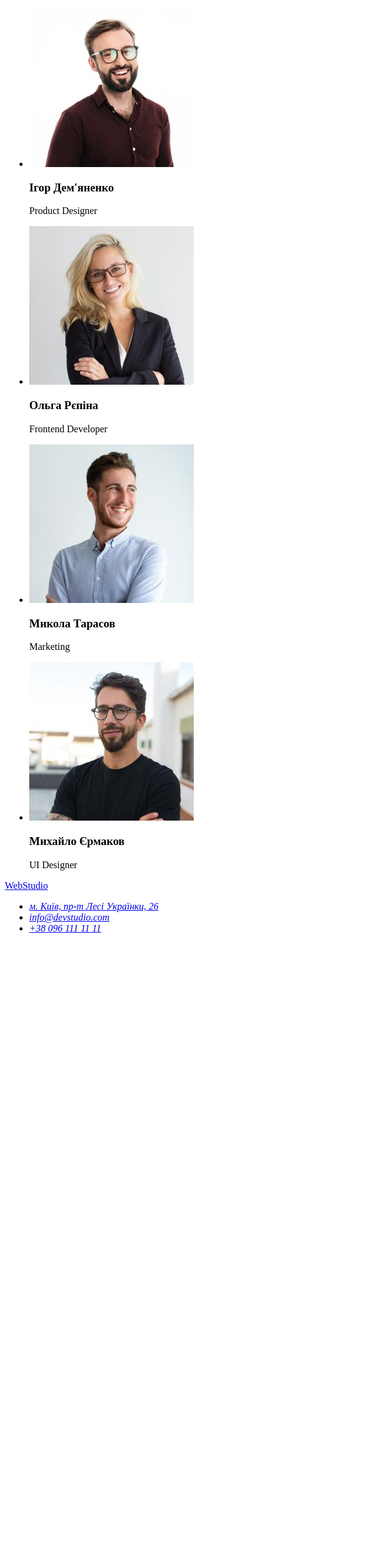
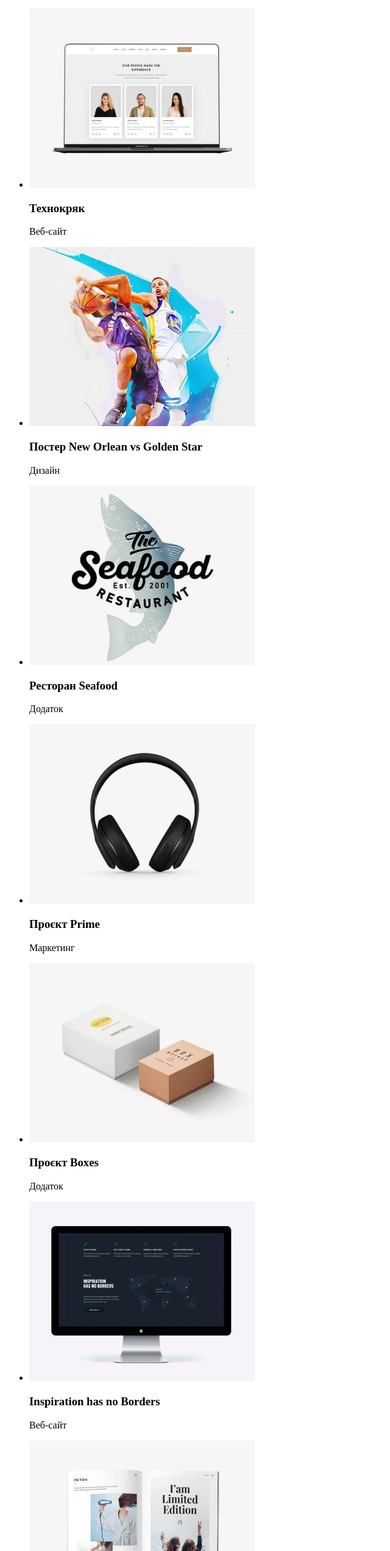
Before and after one commit to Yury-H/goit-markup-hw-02, a plain HTML site: page portfolio.html in a window 1280 px wide. Shown: the part 256-2800 px from the top of the page at 61% size, without its empty margins (0-640 px from the left). Before the commit the page ends 1804 px from the top, so only its background shows below. Drawn offline with Linux system fonts and the light colour scheme.

Commit message:
Added portfolio.html

```diff
--- a/portfolio.html
+++ b/portfolio.html
@@ -10,7 +10,7 @@
     <!--Header-->
     <header>
       <nav>
-        <a href="https://yury-h.github.io/goit-markup-hw-01/index.html">
+        <a href="https://yury-h.github.io/goit-markup-hw-02/index.html">
           WebStudio</a
         >
         <ul>
@@ -29,57 +29,102 @@
       <h1 hidden>Portfolio</h1>
       <nav>
         <ul>
-            <li><a href="#">Усі</a></li>
-            <li><a href="#">Веб-сайти</a></li>
-            <li><a href="#">Додатки</a></li>
-            <li><a href="#">Дизайн</a></li>
-            <li><a href="#">Маркетинг</a></li>
+          <li><a href="#">Усі</a></li>
+          <li><a href="#">Веб-сайти</a></li>
+          <li><a href="#">Додатки</a></li>
+          <li><a href="#">Дизайн</a></li>
+          <li><a href="#">Маркетинг</a></li>
         </ul>
       </nav>
       <section>
         <ul>
           <li>
             <img
-              src="./images/Photo1.jpg"
-              alt="Фото Ігор Дем'яненко"
-              width="270"
+              src="./images/technocryack.jpg"
+              alt="Веб-сайт Технокряк"
+              width="370"
             />
-            <h3>Ігор Дем'яненко</h3>
-            <p lang="en">Product Designer</p>
+            <h3>Технокряк</h3>
+            <p>Веб-сайт</p>
           </li>
           <li>
             <img
-              src="./images/Photo2.jpg"
-              alt="Фото Ольга Рєпіна"
-              width="270"
+              src="./images/poster.jpg"
+              alt="Дизайн Постер New Orlean vs Golden Star"
+              width="370"
             />
-            <h3>Ольга Рєпіна</h3>
-            <p lang="en">Frontend Developer</p>
+            <h3>Постер New Orlean vs Golden Star</h3>
+            <p>Дизайн</p>
           </li>
           <li>
             <img
-              src="./images/Photo3.jpg"
-              alt="Фото Микола Тарасов"
-              width="270"
+              src="./images/seafood.jpg"
+              alt="Додаток Ресторан Seafood"
+              width="370"
             />
-            <h3>Микола Тарасов</h3>
-            <p lang="en">Marketing</p>
+            <h3>Ресторан Seafood</h3>
+            <p>Додаток</p>
           </li>
           <li>
             <img
-              src="./images/Photo4.jpg"
-              alt="Фото Михайло Єрмаков"
-              width="270"
+              src="./images/prime-project.jpg"
+              alt="Маркетинг Проєкт Prime"
+              width="370"
             />
-            <h3>Михайло Єрмаков</h3>
-            <p lang="en">UI Designer</p>
+            <h3>Проєкт Prime</h3>
+            <p>Маркетинг</p>
+          </li>
+          <li>
+            <img
+              src="./images/boxes.jpg"
+              alt="Додаток Проєкт Boxes"
+              width="370"
+            />
+            <h3>Проєкт Boxes</h3>
+            <p>Додаток</p>
+          </li>
+          <li>
+            <img
+              src="./images/inspiration.jpg"
+              alt="Веб-сайт Inspiration has no Borders"
+              width="370"
+            />
+            <h3>Inspiration has no Borders</h3>
+            <p>Веб-сайт</p>
+          </li>
+          <li>
+            <img
+              src="./images/limited-edition.jpg"
+              alt="Дизайн Видання Limited Edition"
+              width="370"
+            />
+            <h3>Видання Limited Edition</h3>
+            <p>Дизайн</p>
+          </li>
+          <li>
+            <img
+              src="./images/lab-project.jpg"
+              alt="Маркетинг Проєкт LAB"
+              width="370"
+            />
+            <h3>Проєкт LAB</h3>
+            <p>Маркетинг</p>
+          </li>
+          <li>
+            <img
+              src="./images/growing-business.jpg"
+              alt="Додатокг Growing Business"
+              width="370"
+            />
+            <h3>Growing Business</h3>
+            <p>Додаток</p>
           </li>
         </ul>
       </section>
     </main>
     <!--Footer-->
     <footer>
-      <a href="https://yury-h.github.io/goit-markup-hw-01/index.html"
+      <a href="https://yury-h.github.io/goit-markup-hw-02/index.html"
         >WebStudio</a
       >
       <address>
```
Also changed, not shown: index.html (+3 -3 lines), images/prime-project.jpg (added).
